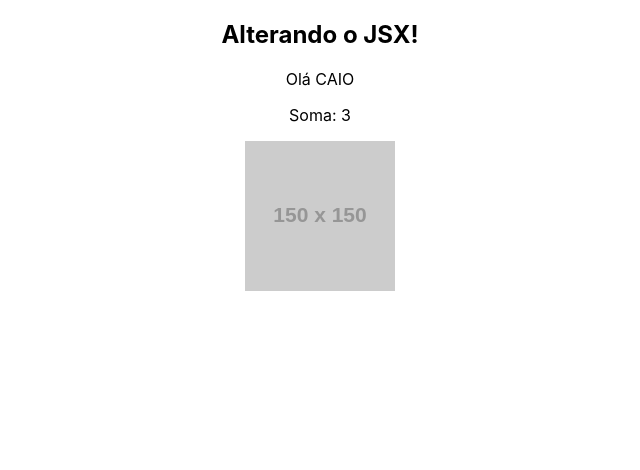
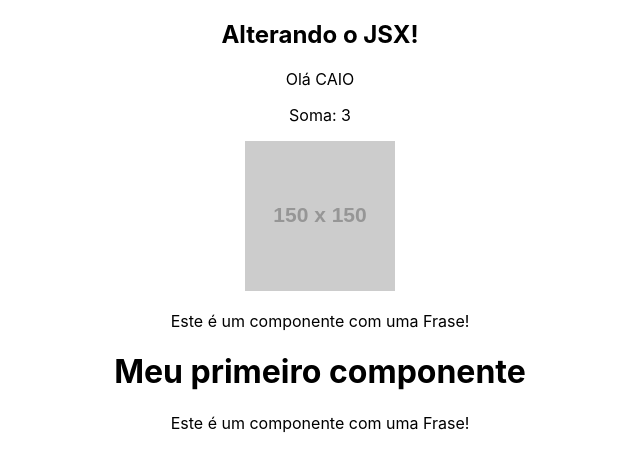
Before and after one commit to caiodutra08/react-course, a React (Create React App) app in the folder meu-projeto/: page / in a window 1280 px wide. Shown: the top 470 px of the page, without its empty margins (320-960 px from the left). Built offline with nearby package versions, Linux system fonts and the light colour scheme.

Commit message:
Quarta aula/ Fourth class

```diff
--- a/meu-projeto/src/App.js
+++ b/meu-projeto/src/App.js
@@ -1,4 +1,5 @@
 import "./App.css";
+import HelloWorld from "./components/HelloWorld";
 
 function App() {
 	const name = "Caio";
@@ -14,6 +15,7 @@
 			<p>Olá {newName}</p>
 			<p>Soma: {sum(1, 2)}</p>
 			<img src={url} alt="Minha Imagem" />
+			<HelloWorld />
 		</div>
 	);
 }
--- /dev/null
+++ b/meu-projeto/src/components/Frase.js
@@ -0,0 +1,9 @@
+function Frase() {
+	return (
+		<div>
+			<p>Este é um componente com uma Frase!</p>
+		</div>
+	);
+}
+
+export default Frase;
--- /dev/null
+++ b/meu-projeto/src/components/HelloWorld.js
@@ -0,0 +1,13 @@
+import Frase from "./Frase";
+
+function HelloWorld() {
+	return (
+		<div>
+			<Frase />
+			<h1>Meu primeiro componente</h1>
+			<Frase />
+		</div>
+	);
+}
+
+export default HelloWorld;
```
